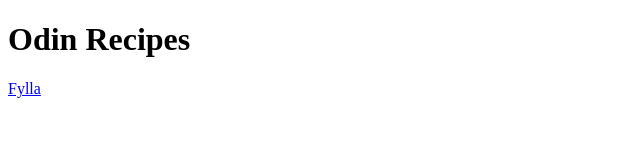
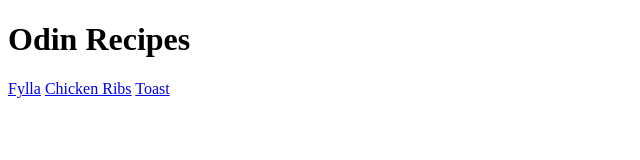
Before and after one commit to TheSoulounias/odin-recipes, a plain HTML site: page index.html in a window 1280 px wide. Shown: the whole page, without its empty margins (0-640 px from the left). Drawn offline with Linux system fonts and the light colour scheme.

Commit message:
Add links to chicken ribs and toast recipe to index

```diff
--- a/index.html
+++ b/index.html
@@ -8,5 +8,7 @@
 <body>
     <h1>Odin Recipes</h1>
     <a href="./recipes/fylla.html">Fylla</a>
+    <a href="./recipes/chicken-ribs.html">Chicken Ribs</a>
+    <a href="./recipes/toast.html">Toast</a>
 </body>
 </html>
```
